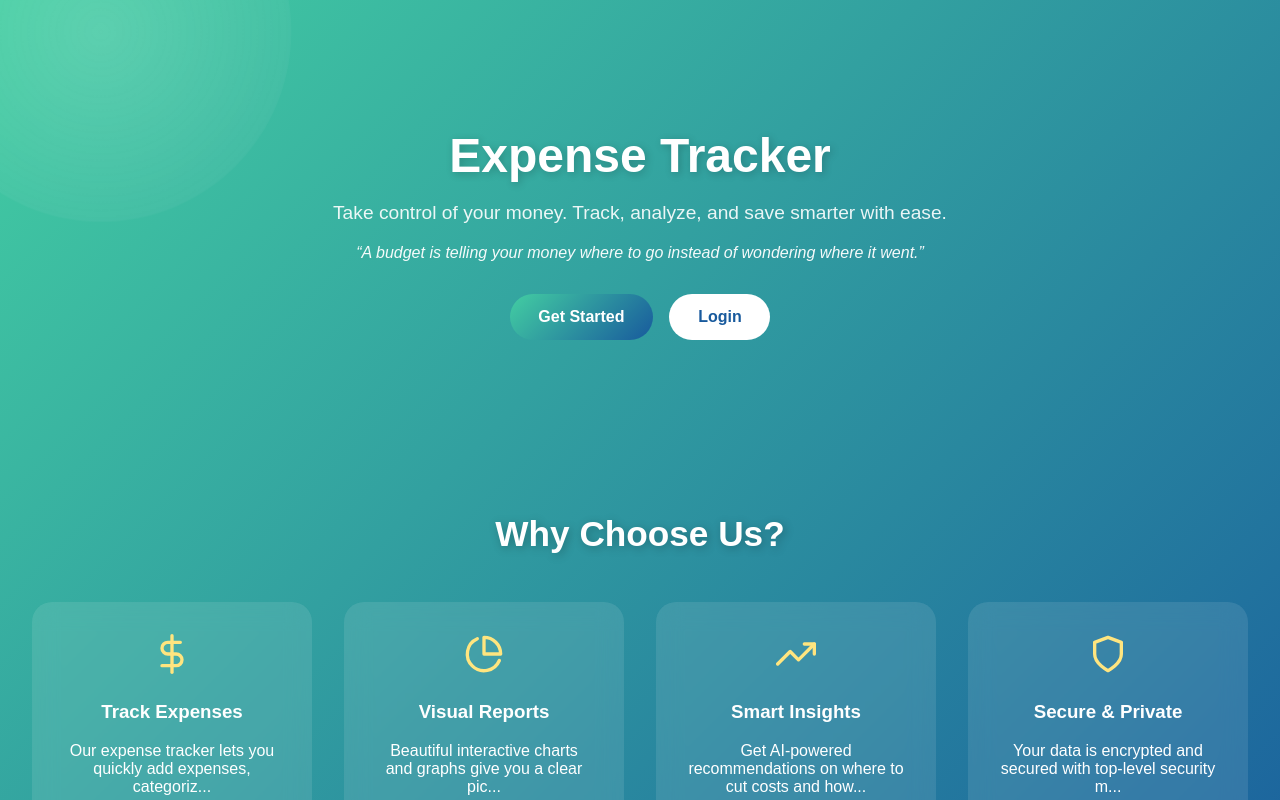
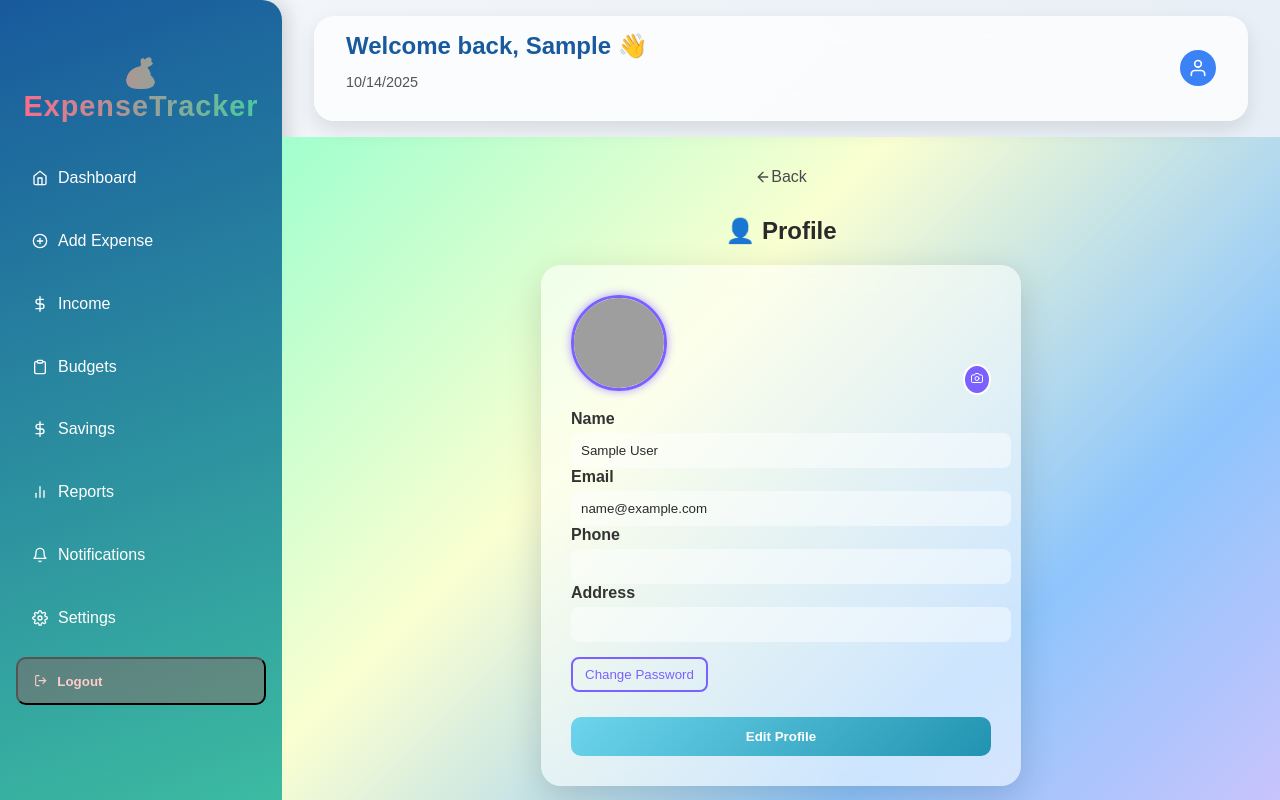
Before and after one commit to UdayKeerthi628/expense-tracker, a React (Create React App) app: page /dashboard/profile in a window 1280 px wide. Before the commit this address led to /. Shown: the top 800 px of the page. Built offline with nearby package versions, Linux system fonts and the light colour scheme; sample sign-in values are in the browser's storage; grey boxes are pictures that could not be loaded.

Commit message:
Updated Profile page

```diff
--- a/package.json
+++ b/package.json
@@ -12,7 +12,7 @@
     "react-dom": "^19.1.1",
     "react-icons": "^5.5.0",
     "react-router-dom": "^7.9.1",
-    "react-scripts": "5.0.1",
+    "react-scripts": "^5.0.1",
     "recharts": "^3.2.1",
     "web-vitals": "^2.1.4"
   },
@@ -43,6 +43,7 @@
     ]
   },
   "devDependencies": {
-    "gh-pages": "^6.3.0"
+    "gh-pages": "^6.3.0",
+    "webpack-dev-server": "^5.2.2"
   }
 }
--- a/src/App.js
+++ b/src/App.js
@@ -13,12 +13,13 @@ import Notifications from "./Pages/Notifications";
 import Settings from "./Pages/Settings";
 import Login from "./Pages/Login";
 import Signup from "./Pages/Signup";
+import Profile from "./Pages/Profile";   // ✅
 
 import { GlobalProvider } from "./Pages/GlobalContext";
 
-// ✅ Protected Route Component
+// ✅ Protected Route
 const ProtectedRoute = ({ children }) => {
-  const user = localStorage.getItem("user");
+  const user = localStorage.getItem("loggedInUser");
   return user ? children : <Navigate to="/login" replace />;
 };
 
@@ -32,7 +33,7 @@ function App() {
           <Route path="/login" element={<Login />} />
           <Route path="/signup" element={<Signup />} />
 
-          {/* ✅ Protected Routes under Dashboard */}
+          {/* Protected */}
           <Route
             path="/dashboard"
             element={
@@ -41,7 +42,6 @@ function App() {
               </ProtectedRoute>
             }
           >
-            {/* Nested routes rendered inside Dashboard's <Outlet /> */}
             <Route path="add-expense" element={<AddExpense />} />
             <Route path="income" element={<Income />} />
             <Route path="budgets" element={<Budgets />} />
@@ -49,9 +49,12 @@ function App() {
             <Route path="reports" element={<Reports />} />
             <Route path="notifications" element={<Notifications />} />
             <Route path="settings" element={<Settings />} />
+
+            {/* ✅ ADD THIS */}
+            <Route path="profile" element={<Profile />} />
           </Route>
 
-          {/* Fallback Route */}
+          {/* Fallback */}
           <Route path="*" element={<Navigate to="/" replace />} />
         </Routes>
       </Router>
--- a/src/Pages/GlobalContext.js
+++ b/src/Pages/GlobalContext.js
@@ -23,12 +23,21 @@ export const GlobalProvider = ({ children }) => {
   const [themeColor, setThemeColor] = useState("#0088FE");
 
   // --------------------------
-  // User state
+  // ✅ User state (fully stored into localStorage)
   // --------------------------
   const [user, setUser] = useState(() => {
-    const savedUser = localStorage.getItem("loggedInUser");
-    return savedUser ? { username: savedUser } : null;
+    const savedUser = localStorage.getItem("user");
+    return savedUser ? JSON.parse(savedUser) : null;
   });
+
+  // ✅ Persist user
+  useEffect(() => {
+    if (user) {
+      localStorage.setItem("user", JSON.stringify(user));
+    } else {
+      localStorage.removeItem("user");
+    }
+  }, [user]);
 
   // --------------------------
   // Persist core states to localStorage
@@ -49,15 +58,6 @@ export const GlobalProvider = ({ children }) => {
     localStorage.setItem("savings", JSON.stringify(savings));
   }, [savings]);
 
-  // ✅ Persist user
-  useEffect(() => {
-    if (user?.username) {
-      localStorage.setItem("loggedInUser", user.username);
-    } else {
-      localStorage.removeItem("loggedInUser");
-    }
-  }, [user]);
-
   // --------------------------
   // Expense Management
   // --------------------------
@@ -70,6 +70,7 @@ export const GlobalProvider = ({ children }) => {
 
     if (relatedBudget) {
       const newSpent = relatedBudget.spent + parseFloat(expense.amount || 0);
+
       if (newSpent > relatedBudget.limit) {
         setNotifications((prev) => [
           ...prev,
@@ -141,6 +142,7 @@ export const GlobalProvider = ({ children }) => {
 
   const addMoneyToSaving = (id, amount) => {
     if (!amount) return;
+
     setSavings((prev) =>
       prev.map((s) =>
         s.id === id
@@ -155,37 +157,26 @@ export const GlobalProvider = ({ children }) => {
     ]);
   };
 
-  // --------------------------
-  // GlobalContext Provider
-  // --------------------------
   return (
     <GlobalContext.Provider
       value={{
-        // Core States
         expenses,
         setExpenses,
         addExpense,
-
         incomes,
         setIncomes,
         addIncome,
-
         budgets,
         setBudgets,
         addBudget,
-
         savings,
         setSavings,
         addSaving,
         addMoneyToSaving,
-
         notifications,
         setNotifications,
-
         themeColor,
         setThemeColor,
-
-        // ✅ User State
         user,
         setUser,
       }}
--- a/src/Pages/Profile.css
+++ b/src/Pages/Profile.css
@@ -1,60 +1,135 @@
-/* src/Pages/Profile.css */
-
-/* Full page background */
+/* full page */
 .profile-container {
   min-height: 100vh;
   display: flex;
   flex-direction: column;
   align-items: center;
-  justify-content: center;
-  background: linear-gradient(135deg, #667eea, #764ba2); /* purple-blue gradient */
+  padding: 20px;
+  color: #2a2a2a;
+  background: linear-gradient(135deg, #a1ffce, #faffd1, #8ec5fc, #e0c3fc);
   font-family: "Poppins", sans-serif;
-  padding: 20px;
-  color: #fff;
 }
 
-/* Profile Card */
-.profile-card {
-  background: rgba(255, 255, 255, 0.15); /* transparent glass look */
-  backdrop-filter: blur(10px);
-  -webkit-backdrop-filter: blur(10px);
-  padding: 30px 40px;
-  border-radius: 16px;
-  box-shadow: 0 8px 25px rgba(0, 0, 0, 0.2);
-  text-align: center;
-  max-width: 380px;
-  width: 100%;
-  transition: transform 0.3s ease, box-shadow 0.3s ease;
+/* BACK BUTTON */
+.back-btn {
+  border: none;
+  background: transparent;
+  color: #4a4a4a;
+  font-size: 16px;
+  margin: 10px 0;
+  cursor: pointer;
+  display: flex;
+  align-items: center;
 }
 
-/* Hover effect for highlight */
-.profile-card:hover {
-  transform: translateY(-5px);
-  box-shadow: 0 12px 30px rgba(0, 0, 0, 0.3);
+/* card */
+.profile-card {
+  width: 90%;
+  max-width: 420px;
+  padding: 30px;
+  border-radius: 20px;
+  background: rgba(255, 255, 255, 0.55);
+  backdrop-filter: blur(12px);
+  box-shadow: 0 10px 35px rgba(0, 0, 0, 0.15);
+  animation: pop 0.3s ease-out;
 }
 
-/* Profile avatar */
-.profile-avatar {
-  width: 70px;
-  height: 70px;
-  border-radius: 50%;
-  background: #fff;
-  color: #764ba2;
-  display: flex;
-  align-items: center;
-  justify-content: center;
-  font-size: 28px;
-  font-weight: bold;
-  margin: 0 auto 20px auto;
-  box-shadow: 0 4px 10px rgba(0, 0, 0, 0.2);
+/* avatar wrapper */
+.profile-avatar-wrapper {
+  position: relative;
+  margin-bottom: 15px;
 }
 
-/* Profile info text */
-.profile-card p {
-  margin: 10px 0;
-  font-size: 16px;
+/* avatar */
+.profile-avatar {
+  height: 90px;
+  width: 90px;
+  border-radius: 50%;
+  border: 3px solid #7b61ff;
+  object-fit: cover;
+  box-shadow: 0 0 10px #b192ff;
 }
 
-.profile-card strong {
-  color: #ffd700; /* highlight labels in gold */
+/* edit avatar */
+.edit-avatar {
+  position: absolute;
+  bottom: 0;
+  right: 0;
+  background: #7b61ff;
+  color: white;
+  padding: 6px;
+  border-radius: 50%;
+  cursor: pointer;
+  border: 2px solid #fff;
+  font-size: 12px;
 }
+
+/* fields */
+.profile-fields label {
+  font-weight: 600;
+  margin-top: 10px;
+  color: #333;
+}
+
+.profile-fields input {
+  width: 100%;
+  padding: 10px;
+  background: rgba(255,255,255,0.45);
+  border: none;
+  border-radius: 8px;
+  margin-top: 5px;
+  color: #2b2b2b;
+  outline: none;
+}
+
+/* password section */
+.password-section {
+  margin: 15px 0;
+}
+
+/* primary button */
+.primary-btn {
+  width: 100%;
+  padding: 12px;
+  border-radius: 10px;
+  background: linear-gradient(135deg, #6dd5ed, #2193b0);
+  border: none;
+  color: white;
+  cursor: pointer;
+  font-weight: 600;
+  margin-top: 10px;
+  transition: 0.25s;
+}
+
+.primary-btn:hover {
+  transform: translateY(-2px);
+  box-shadow: 0 8px 18px rgba(0, 0, 0, 0.2);
+}
+
+/* outline button */
+.outline-btn {
+  background: transparent;
+  border: 2px solid #7b61ff;
+  color: #7b61ff;
+  padding: 8px 12px;
+  border-radius: 8px;
+  cursor: pointer;
+  transition: 0.25s;
+}
+
+.outline-btn:hover {
+  background: #7b61ff;
+  color: white;
+}
+
+/* animation */
+@keyframes pop {
+  from {
+    opacity: 0;
+    transform: scale(0.95);
+  }
+  to {
+    opacity: 1;
+    transform: scale(1);
+  }
+}
--- a/src/Pages/Profile.js
+++ b/src/Pages/Profile.js
@@ -1,23 +1,209 @@
-import React from "react";
+// src/Pages/Profile.js
+import React, { useState, useContext, useRef } from "react";
+import { GlobalContext } from "./GlobalContext";
 import "./Profile.css";
+import { FiArrowLeft, FiCamera } from "react-icons/fi";
+import { useNavigate } from "react-router-dom";
 
 const Profile = () => {
-  const user = JSON.parse(localStorage.getItem("user")) || {
-    name: "Uday",
-    email: "uday@example.com",
+  const navigate = useNavigate();
+  const { user, setUser } = useContext(GlobalContext);
+
+  const storedUser = JSON.parse(localStorage.getItem("userData")) || {
+    name: user?.username || "User",
+    email: "example@email.com",
+    phone: "",
+    address: "",
+    avatar: "",
+  };
+
+  const [formData, setFormData] = useState(storedUser);
+  const [editing, setEditing] = useState(false);
+
+  const [showPasswordModal, setShowPasswordModal] = useState(false);
+  const [passwords, setPasswords] = useState({
+    current: "",
+    new: "",
+    confirm: "",
+  });
+
+  const fileRef = useRef();
+
+  // Save profile to localStorage
+  const saveProfile = () => {
+    localStorage.setItem("userData", JSON.stringify(formData));
+    setUser({ username: formData.name });
+    setEditing(false);
+  };
+
+  // Avatar upload
+  const handleAvatarUpload = (e) => {
+    const file = e.target.files[0];
+    if (!file) return;
+
+    const reader = new FileReader();
+    reader.onload = () => {
+      setFormData({ ...formData, avatar: reader.result });
+    };
+    reader.readAsDataURL(file);
+  };
+
+  // Save Password
+  const handlePasswordSave = () => {
+    if (passwords.new !== passwords.confirm) {
+      alert("New password & confirm password must match!");
+      return;
+    }
+
+    // ✅ Save or send to backend here
+    console.log("Password updated:", passwords);
+
+    setPasswords({ current: "", new: "", confirm: "" });
+    setShowPasswordModal(false);
+    alert("Password changed successfully!");
   };
 
   return (
     <div className="profile-container">
-      <h2>👤 User Profile</h2>
+      <button className="back-btn" onClick={() => navigate("/dashboard")}>
+        <FiArrowLeft /> Back
+      </button>
+
+      <h2>👤 Profile</h2>
+
       <div className="profile-card">
-        <div className="profile-avatar">
-          {user.name.charAt(0).toUpperCase()}
+        {/* Avatar */}
+        <div className="profile-avatar-wrapper">
+          <img
+            src={
+              formData.avatar ||
+              `https://ui-avatars.com/api/?name=${formData.name}`
+            }
+            className="profile-avatar"
+            alt="avatar"
+          />
+
+          <div className="edit-avatar" onClick={() => fileRef.current.click()}>
+            <FiCamera />
+          </div>
+
+          <input
+            type="file"
+            ref={fileRef}
+            accept="image/*"
+            onChange={handleAvatarUpload}
+            style={{ display: "none" }}
+          />
         </div>
-        <p><strong>Name:</strong> {user.name}</p>
-        <p><strong>Email:</strong> {user.email}</p>
-        <p><strong>Role:</strong> Admin</p>
+
+        {/* FORM */}
+        <div className="profile-fields">
+          <label>Name</label>
+          <input
+            disabled={!editing}
+            value={formData.name}
+            onChange={(e) =>
+              setFormData({ ...formData, name: e.target.value })
+            }
+          />
+
+          <label>Email</label>
+          <input
+            disabled={!editing}
+            value={formData.email}
+            onChange={(e) =>
+              setFormData({ ...formData, email: e.target.value })
+            }
+          />
+
+          <label>Phone</label>
+          <input
+            disabled={!editing}
+            value={formData.phone}
+            onChange={(e) =>
+              setFormData({ ...formData, phone: e.target.value })
+            }
+          />
+
+          <label>Address</label>
+          <input
+            disabled={!editing}
+            value={formData.address}
+            onChange={(e) =>
+              setFormData({ ...formData, address: e.target.value })
+            }
+          />
+        </div>
+
+        {/* Change Password */}
+        <div className="password-section">
+          <button
+            className="outline-btn"
+            onClick={() => setShowPasswordModal(true)}
+          >
+            Change Password
+          </button>
+        </div>
+
+        {/* Buttons */}
+        {!editing ? (
+          <button className="primary-btn" onClick={() => setEditing(true)}>
+            Edit Profile
+          </button>
+        ) : (
+          <button className="primary-btn" onClick={saveProfile}>
+            Save
+          </button>
+        )}
       </div>
+
+      {/* ✅ PASSWORD MODAL */}
+      {showPasswordModal && (
+        <div className="password-modal-overlay">
+          <div className="password-modal">
+            <h3>Change Password</h3>
+
+            <input
+              type="password"
+              placeholder="Current Password"
+              value={passwords.current}
+              onChange={(e) =>
+                setPasswords({ ...passwords, current: e.target.value })
+              }
+            />
+
+            <input
+              type="password"
+              placeholder="New Password"
+              value={passwords.new}
+              onChange={(e) =>
+                setPasswords({ ...passwords, new: e.target.value })
+              }
+            />
+
+            <input
+              type="password"
+              placeholder="Confirm New Password"
+              value={passwords.confirm}
+              onChange={(e) =>
+                setPasswords({ ...passwords, confirm: e.target.value })
+              }
+            />
+
+            <div className="modal-btns">
+              <button className="save-btn" onClick={handlePasswordSave}>
+                Save
+              </button>
+              <button
+                className="cancel-btn"
+                onClick={() => setShowPasswordModal(false)}
+              >
+                Cancel
+              </button>
+            </div>
+          </div>
+        </div>
+      )}
     </div>
   );
 };
--- a/src/Pages/UserMenu.js
+++ b/src/Pages/UserMenu.js
@@ -1,14 +1,14 @@
 import React, { useState, useRef, useEffect } from "react";
 import { FiUser, FiLogOut } from "react-icons/fi";
 import { Link, useNavigate } from "react-router-dom";
-import "./UserMenu.css"; // we'll add simple styles
+import "./UserMenu.css";
 
 const UserMenu = () => {
   const [open, setOpen] = useState(false);
   const menuRef = useRef();
   const navigate = useNavigate();
 
-  // Close dropdown when clicking outside
+  // Close dropdown outside click
   useEffect(() => {
     const handleClickOutside = (event) => {
       if (menuRef.current && !menuRef.current.contains(event.target)) {
@@ -16,13 +16,11 @@ const UserMenu = () => {
       }
     };
     document.addEventListener("mousedown", handleClickOutside);
-    return () => {
-      document.removeEventListener("mousedown", handleClickOutside);
-    };
+    return () => document.removeEventListener("mousedown", handleClickOutside);
   }, []);
 
   const handleLogout = () => {
-    // Clear user session here if needed
+    localStorage.removeItem("loggedInUser");
     navigate("/login");
   };
 
@@ -31,11 +29,14 @@ const UserMenu = () => {
       <div className="avatar" onClick={() => setOpen(!open)}>
         <FiUser size={20} />
       </div>
+
       {open && (
         <div className="dropdown">
-          <Link to="/profile" className="dropdown-item">
+          {/* ✅ Correct Profile Path */}
+          <Link to="/dashboard/profile" className="dropdown-item">
             <FiUser /> Profile
           </Link>
+
           <button className="dropdown-item" onClick={handleLogout}>
             <FiLogOut /> Logout
           </button>
```
Also changed, not shown: 1 other file (tests, documents, lock files or other folders).
